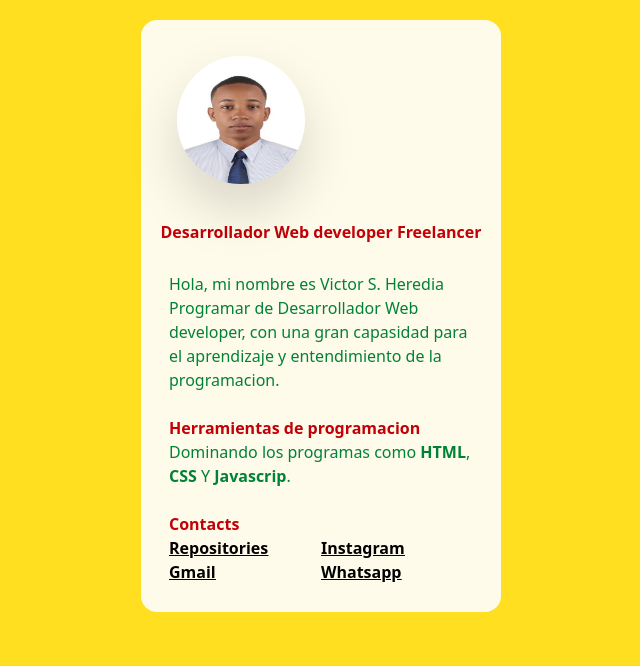
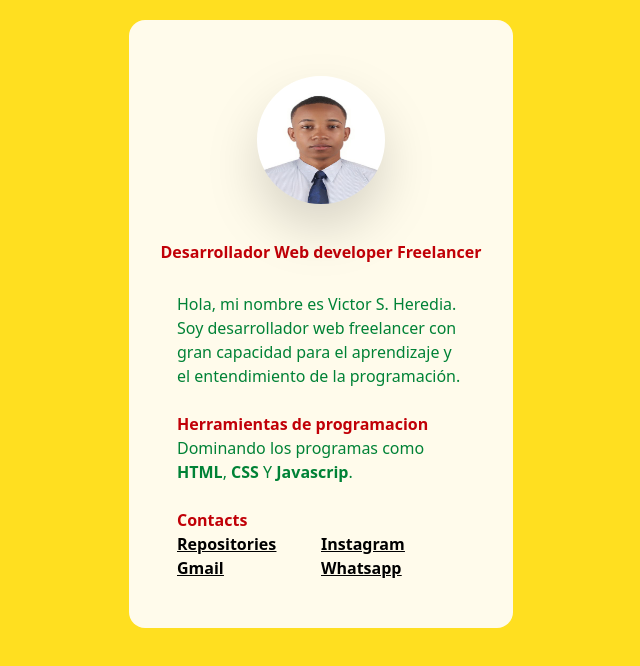
Before and after one commit to VHeredia001/Business-Card, a website: page index.html in a window 1280 px wide. Shown: the whole page, without its empty margins (319-959 px from the left). Drawn offline with Linux system fonts and the light colour scheme.

Commit message:
3 part
Esta es la parte mejorada, con todos los errores que cometí. Todavía faltan algunas mejoras semánticas, pero vamos avanzando. Remember never give up.

```diff
--- a/index.html
+++ b/index.html
@@ -8,9 +8,9 @@
 </head>
 <body class="bg-yellow-300">
  <main class="flex justify-center p-5">
-    <section class="bg-amber-50 h-auto w-90 rounded-2xl">
-        <div class="flex justify-center items-center m-5 h-40 w-40 rounded-full ">
-            <img class="rounded-full h-32 w-32 drop-shadow-2xl" src="img/profile picture.jpg" alt="Img">
+    <section class="bg-amber-50 rounded-2xl p-5 max-w-sm w-full">
+        <div class="flex justify-center items-center m-5 h-40 w-auto rounded-full ">
+            <img class="rounded-full h-32 w-32 drop-shadow-2xl" src="img/profile picture.jpg" alt="Foto de Victor S. Heredia">
         </div>
 
         <div class="text-center">
@@ -19,7 +19,7 @@
 
         <div class="p-7">
             <p class="text-green-700">
-                Hola, mi nombre es Victor S. Heredia Programar de Desarrollador Web developer, con una gran capasidad para el aprendizaje y entendimiento de la programacion.
+                Hola, mi nombre es Victor S. Heredia. Soy desarrollador web freelancer con gran capacidad para el aprendizaje y el entendimiento de la programación.
             </p>
 <br>
                 <div>
@@ -32,10 +32,10 @@
 <br>
                     <strong><h3 class="text-red-700">Contacts</h3></strong>
                     <div class="grid grid-cols-2">
-                        <strong><p class="underline"><a href="https://github.com/VHeredia001?tab=repositories">Repositories</a></p></strong>
-                        <strong><p class="underline"><a href="#Instagram">Instagram</a></p></strong>
-                        <strong><p class="underline"><a href="#Gmail">Gmail</a></p></strong>
-                        <strong><p class="underline"><a href="#Whatsapp">Whatsapp</a></p></strong>
+                        <strong><p class="underline hover:text-blue-500 transition-color" target="_blank" ><a href="https://github.com/VHeredia001?tab=repositories">Repositories</a></p></strong>
+                        <strong><p class="underline hover:text-blue-500 transition-colors" target="_blank"><a href="#Instagram">Instagram</a></p></strong>
+                        <strong><p class="underline hover:text-blue-500 transition-colors"><a href="https://mail.google.com/mail/u/0/#inbox?compose=new">Gmail</a></p></strong>
+                        <strong><p class="underline hover:text-blue-500 transition-colors" target="_blank"><a href="#Whatsapp">Whatsapp</a></p></strong>
                     </div>
         </div>
     </section>
```
Also changed, not shown: src/output.css.
